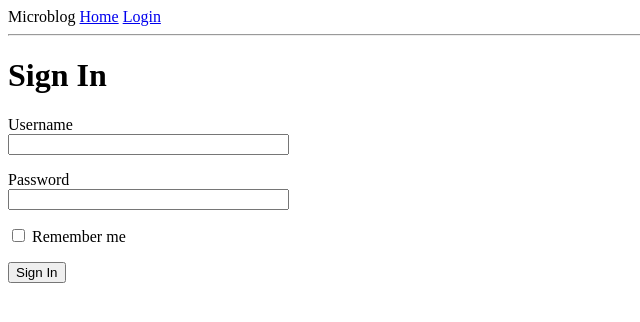
After one commit to Luciano-Ribeiro/microblog, a Flask app: page /login in a window 1280 px wide. The commit adds this page. Shown: the top 322 px of the page, without its empty margins (0-640 px from the left). Run offline with Flask 2, Linux system fonts and the light colour scheme.

Commit message:
criação de formularios com wtforms

```diff
--- a/app/config.json
+++ b/app/config.json
@@ -1,4 +1,4 @@
 {
-  "FLASK_APP" : "microblog.py"
-
+  "FLASK_APP": "microblog.py",
+  "SECRET_KEY": "senha-secreta"
 }
--- /dev/null
+++ b/app/forms.py
@@ -0,0 +1,10 @@
+from flask_wtf import FlaskForm
+from wtforms import StringField, PasswordField, BooleanField, SubmitField
+from wtforms.validators import DataRequired
+
+
+class LoginForm(FlaskForm):
+    username = StringField('Username', validators=[DataRequired()])
+    password = PasswordField('Password', validators=[DataRequired()])
+    remember_me = BooleanField('Remember me')
+    submit = SubmitField('Sign In')
--- a/app/routes.py
+++ b/app/routes.py
@@ -1,11 +1,12 @@
-from flask import render_template
+from flask import render_template, flash, redirect, url_for
 from app import app
+from app.forms import LoginForm
 
 
 @app.route('/')
 @app.route('/index')
 def index():
-    user = {'username':'Luciano'}
+    user = {'username': 'Luciano'}
     posts = [
         {
             'author': {'username': 'John'},
@@ -20,4 +21,14 @@ def index():
             'body': 'Jogar em consoles ou pc?'
         }
     ]
-    return render_template("index.html",title='Home', user=user, posts=posts)
+    return render_template("index.html", title='Home', user=user, posts=posts)
+
+
+@app.route("/login", methods=["GET", "POST"])
+def login():
+    form = LoginForm()
+    if form.validate_on_submit():
+        flash(f'Login requested for user {form.username.data}, remember_me={form.remember_me.data}')
+        return redirect(url_for('index'))
+
+    return render_template("login.html", form=form)
--- a/app/templates/base.html
+++ b/app/templates/base.html
@@ -10,8 +10,22 @@
 
 </head>
 <body>
-   <div>Microblog <a href="/index">Home</a> </div>
+   <div>Microblog
+       <a href="{{ url_for('index') }}">Home</a>
+       <a href="{{ url_for('login') }}">Login</a>
+   </div>
    <hr>
+   {% with messages = get_flashed_messages() %}
+        {% if messages %}
+        <ul>
+            {% for message in messages %}
+            <li>{{ message }}</li>
+            {% endfor %}
+        </ul>
+        {% endif %}
+        {% endwith %}
+
+
     {% block content%} {% endblock %}
 </body>
 </html>
--- /dev/null
+++ b/app/templates/login.html
@@ -0,0 +1,24 @@
+{% extends "base.html" %}
+
+{% block content %}
+    <h1>Sign In</h1>
+    <form action="" method="post" novalidate>
+        {{ form.hidden_tag() }}
+        <p>
+            {{ form.username.label }}<br>
+            {{ form.username(size=32) }}
+            {% for error in form.username.errors %}
+                <span style="color: red;">[{{ error }}]</span>
+            {% endfor %}
+        </p>
+        <p>
+            {{ form.password.label }}<br>
+            {{ form.password(size=32) }}
+            {% for error in form.password.errors %}
+                <span style="color: red;">[{{ error }}]</span>
+            {% endfor %}
+        </p>
+        <p>{{ form.remember_me() }} {{ form.remember_me.label }}</p>
+        <p>{{ form.submit() }}</p>
+    </form>
+{% endblock %}
```
